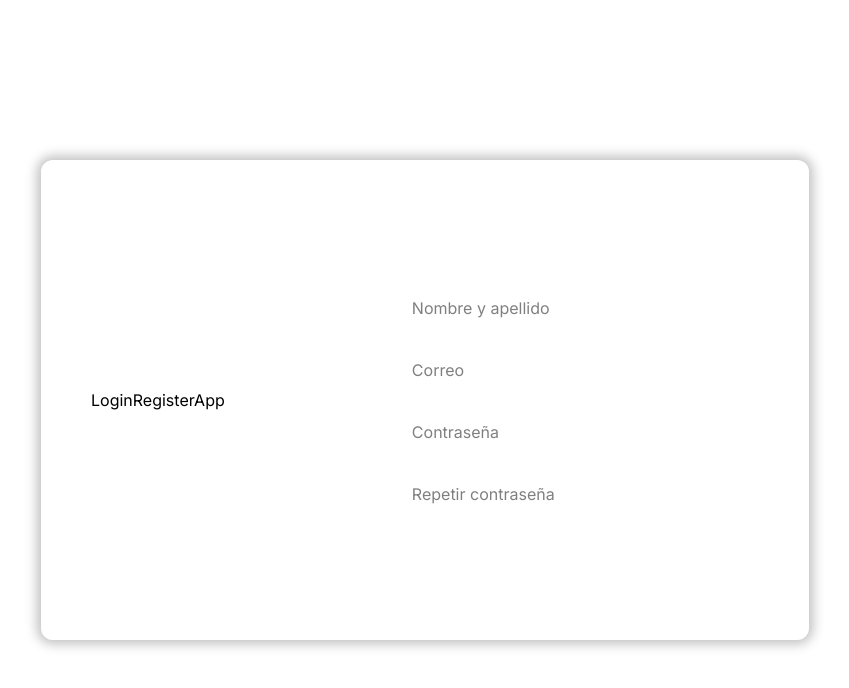
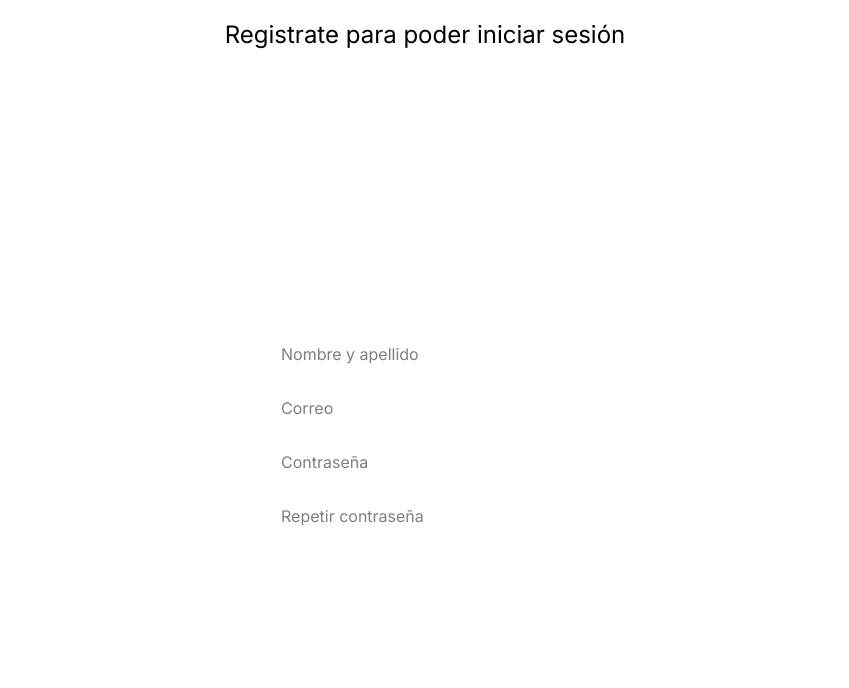
Before and after one commit to NicolasNakasone/LoginRegisterApp, a React (Vite) app in the folder client/: page /registro in a window 1280 px wide. Shown: the top 688 px of the page, without its empty margins (215-1064 px from the left). Built offline with nearby package versions, Linux system fonts and the light colour scheme.

Commit message:
refactor(form): modified styles from register form

```diff
--- a/client/src/pages/register/Register.page.tsx
+++ b/client/src/pages/register/Register.page.tsx
@@ -1,22 +1,13 @@
 export const RegisterPage = (): JSX.Element => {
   return (
-    <main
-      className="w-[60vw] h-[60vh] m-auto p-4 flex items-center gap-16 border-2 border-[#FFFFFF40] rounded-xl overflow-hidden"
-      style={{
-        backgroundColor: '#FFFFFF20',
-        backdropFilter: 'blur(4px)',
-        boxShadow: '0 0 12px 4px #00000040',
-      }}
-    >
-      <section className="mx-8 flex place-items-center">
-        <p>LoginRegisterApp</p>
-      </section>
-      <form className="flex flex-col justify-center gap-8">
+    <>
+      <h1>Registrate para poder iniciar sesión</h1>
+      <form /* className="flex flex-col justify-center gap-8" */>
         <input type="text" placeholder="Nombre y apellido" />
         <input type="email" placeholder="Correo" />
         <input type="password" placeholder="Contraseña" />
         <input type="password" placeholder="Repetir contraseña" />
       </form>
-    </main>
+    </>
   )
 }
```
